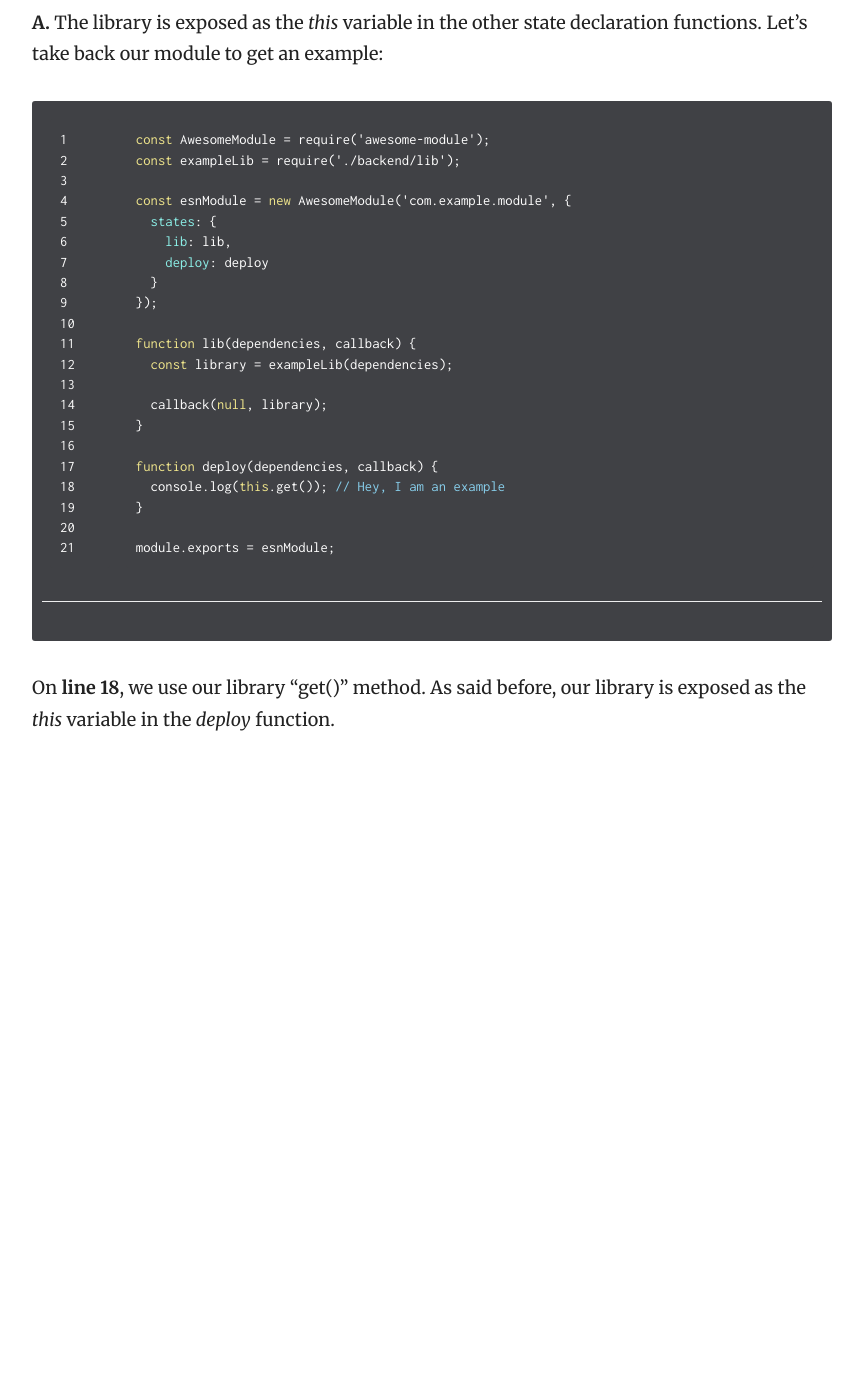
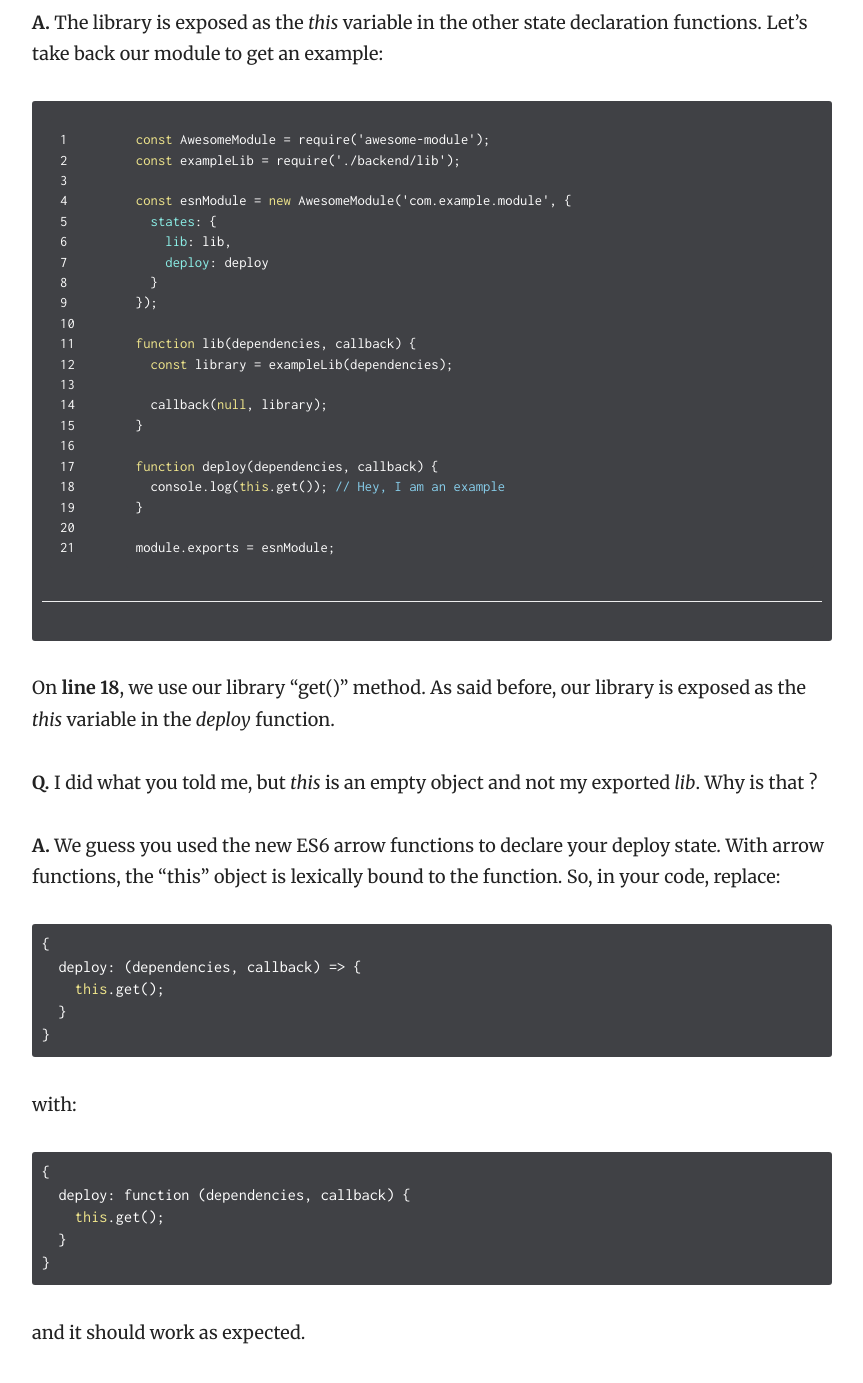
Before and after one commit to linagora/openpaas-doc, a Jekyll site: the page built from _docs/modules/module-deep-dive/expose-module-library.md, in a window 1280 px wide and 1400 px high, scrolled down 2383 px. Shown: the top 1383 px of the window, without its empty margins (358-1221 px from the left). Built offline with Jekyll 4.4.1, drawn with Linux system fonts in a browser that asks for light colours; before the commit the page ends 3170 px from its top, so only the background shows below that.

Commit message:
Add Q/A on arrow functions preventing access to library

```diff
--- a/_docs/modules/module-deep-dive/expose-module-library.md
+++ b/_docs/modules/module-deep-dive/expose-module-library.md
@@ -104,3 +104,27 @@ module.exports = esnModule;
 {% endhighlight %}
 
 On **line 18**, we use our library "get()" method. As said before, our library is exposed as the _this_ variable in the _deploy_ function.
+
+**Q.** I did what you told me, but _this_ is an empty object and not my exported _lib_. Why is that ?
+
+**A.** We guess you used the new ES6 arrow functions to declare your deploy state. With arrow functions, the "this" object is lexically bound to the function. So, in your code, replace:
+
+{% highlight javascript %}
+{
+  deploy: (dependencies, callback) => {
+    this.get();
+  }
+}
+{% endhighlight %}
+
+with:
+
+{% highlight javascript %}
+{
+  deploy: function (dependencies, callback) {
+    this.get();
+  }
+}
+{% endhighlight %}
+
+and it should work as expected.
```
